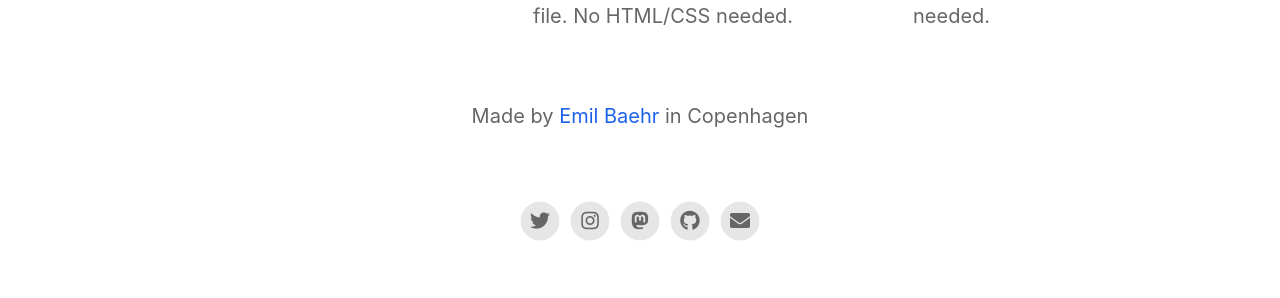
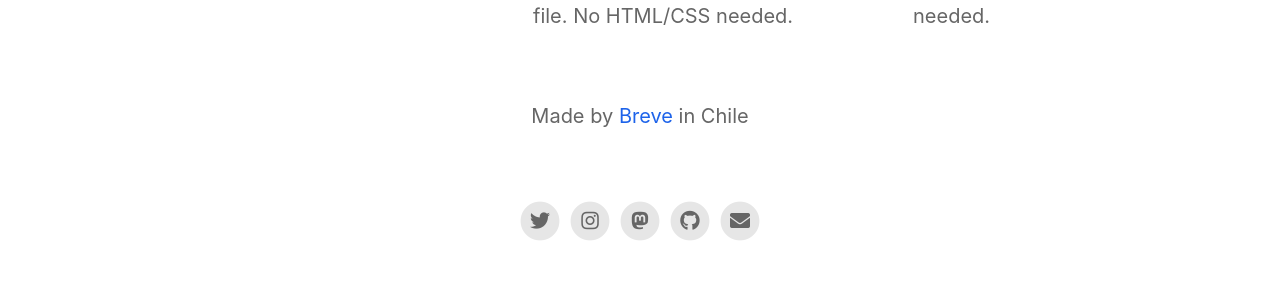
Before and after one commit to breve-lat/breve-lat.github.io, a Jekyll site: the page built from index.html, in a window 1280 px wide. Shown: the part 1623-1921 px from the top of the page. Built offline with Jekyll 4.4.1, drawn with Linux system fonts in a browser that asks for light colours; nearby versions of some CDN libraries.

Commit message:
Update _config.yml

```diff
--- a/_config.yml
+++ b/_config.yml
@@ -7,7 +7,7 @@ ios_app_country                           : us
 
 appstore_link                             :                                           # Automatically populates if not set and if iOS app ID is set. Otherwise enter manually.
 playstore_link                            :                                           # Enter Google Play Store URL.
-presskit_download_link                    : https://emilbaehr.com                                          # Enter a link to downloadable file or (e.g. public Dropbox link to a .zip file).
+presskit_download_link                    : https://breve.lat                                          # Enter a link to downloadable file or (e.g. public Dropbox link to a .zip file).
                                                                                       # Or upload your press kit file to assets and set path accordingly (e.g. "assets/your_press_kit.zip").
 
 app_icon                                  : # assets/appicon.png                      # Automatically populates if not set and if iOS app ID is set.  Otherwise enter path to icon file manually.
@@ -20,9 +20,9 @@ enable_smart_app_banner                   : true
 
 
 # Information About Yourself
-your_name                                 : Emil Baehr
-your_link                                 : https://emilbaehr.com
-your_city                                 : Copenhagen
+your_name                                 : Breve
+your_link                                 : https://breve.lat
+your_city                                 : Chile
 email_address                             : emil.baehr@gmail.com
 facebook_username                         :
 instagram_username                        : ebaehr
```
